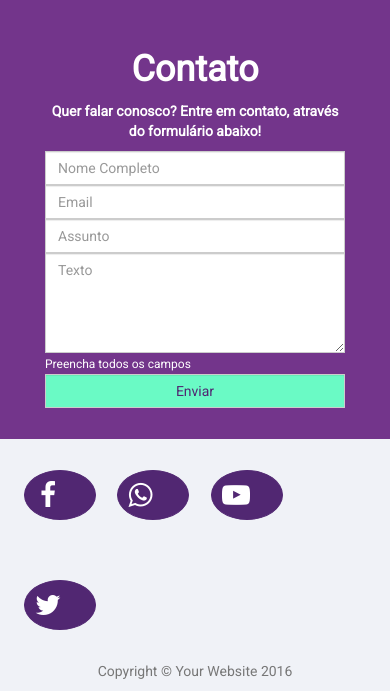
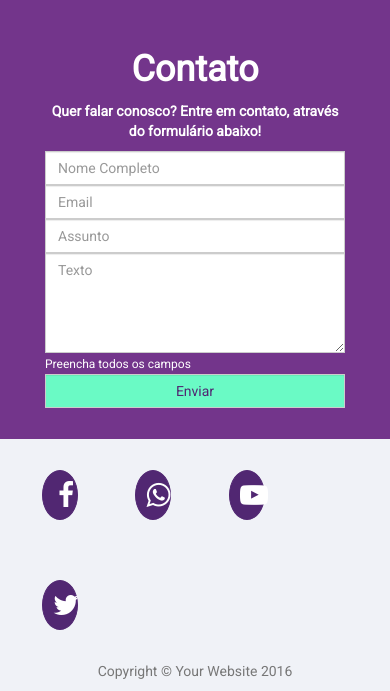
Before and after one commit to gxpunicornios/marketingnaveia, a PHP site: page / in a window 390 px wide. Shown: the part 1521-2212 px from the top of the page. Run offline with PHP 8.4, Linux system fonts and the light colour scheme; data that the repository does not hold is empty.

Commit message:
Agora vai

```diff
--- a/css/style.css
+++ b/css/style.css
@@ -247,8 +247,8 @@ footer i.fa-facebook{
   }
 
   footer i{
-    width: 20%;
-    margin-left: 2.5%;
-    margin-right: 2.5%;
+    width: 10%;
+    margin-left: 7.5%;
+    margin-right: 7.5%;
   }
 }
```
